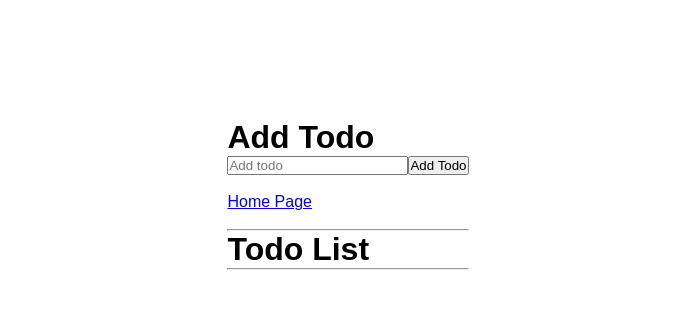
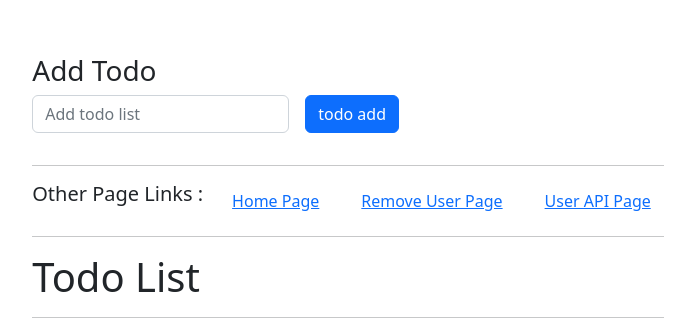
Before and after one commit to rathaur08/nextjs-reduxtookit-tut, a Next.js app: page /todolist in a window 1280 px wide. Shown: the part 206-536 px from the top of the page, without its empty margins (292-974 px from the left). Built offline with nearby package versions, Linux system fonts and the light colour scheme.

Commit message:
Ui Update all pages

```diff
--- a/src/app/layout.js
+++ b/src/app/layout.js
@@ -9,10 +9,15 @@ export const metadata = {
 export default function RootLayout({ children }) {
   return (
     <html lang="en">
+      <link href="https://cdn.jsdelivr.net/npm/bootstrap@5.2.3/dist/css/bootstrap.min.css" rel="stylesheet" integrity="sha384-rbsA2VBKQhggwzxH7pPCaAqO46MgnOM80zW1RWuH61DGLwZJEdK2Kadq2F9CUG65" crossorigin="anonymous" />
       <body>
+
         <Providers>
           {children}
         </Providers>
+
+        <script src="https://cdn.jsdelivr.net/npm/@popperjs/core@2.11.6/dist/umd/popper.min.js" integrity="sha384-oBqDVmMz9ATKxIep9tiCxS/Z9fNfEXiDAYTujMAeBAsjFuCZSmKbSSUnQlmh/jp3" crossorigin="anonymous"></script>
+        <script src="https://cdn.jsdelivr.net/npm/bootstrap@5.2.3/dist/js/bootstrap.min.js" integrity="sha384-cuYeSxntonz0PPNlHhBs68uyIAVpIIOZZ5JqeqvYYIcEL727kskC66kF92t6Xl2V" crossorigin="anonymous"></script>
       </body>
     </html>
   );
--- a/src/app/todolist/page.js
+++ b/src/app/todolist/page.js
@@ -21,14 +21,31 @@ const TodoList = () => {
     <div className={styles.page}>
       <main className={styles.main}>
         <div>
-          {/* todolist */}
-          <h1>Add Todo</h1>
-          <input type='text' onChange={(e) => setTodo(e.target.value)} placeholder='Add todo' />
-          {/* <button onClick={(() => dispatch(addTodos(todo)))} className='' type='button'>todo add</button> */}
-          <button onClick={userDispatch} className='' type='button'>Add Todo</button>
-          <br /><br />
-          <Link href='/'>Home Page</Link>
-          <br /><br />
+          <h3>Add Todo</h3>
+          <form class="row g-3">
+            <div class="col-auto">
+              <input type='text' class="form-control" onChange={(e) => setTodo(e.target.value)} placeholder='Add todo list' />
+            </div>
+            <div class="col-auto">
+              <button onClick={(() => dispatch(addTodos(todo)))} className='btn btn-primary mb-3' type='button'>todo add</button>
+              {/* <button onClick={userDispatch} className='btn btn-primary mb-3' type='button'>Add Todo</button> */}
+            </div>
+          </form>
+          <hr />
+          <div class="row g-3">
+            <div class="col-auto">
+              <h5>Other Page Links : </h5>
+            </div>
+            <div class="col-auto">
+              <Link className='btn btn-link' href='/'>Home Page</Link>
+            </div>
+            <div class="col-auto">
+              <Link className='btn btn-link' href='/removeuser'>Remove User Page</Link>
+            </div>
+            <div class="col-auto">
+              <Link className='btn btn-link' href='/apiusers'>User API Page</Link>
+            </div>
+          </div>
           <hr />
           <h1>Todo List</h1>
           <hr />
@@ -36,10 +53,10 @@ const TodoList = () => {
             todoData.map((item) => {
               return (
                 <div key={item.id}>
-                  <h1>
-                    {item.name}
-                    <button onClick={() => dispatch(removeUser(item.id))} className='' type='button'>Remove User</button>
-                  </h1>
+                  <div className="d-flex justify-content-between mb-2">
+                    <h6>{item.name}</h6>
+                    <button className='btn btn-danger ms-3' onClick={() => dispatch(removeUser(item.id))} type='button'>X</button>
+                  </div>
                 </div>
               );
             })
```
Also changed, not shown: src/app/apiusers/page.js (+5 -6 lines), src/app/components/AddUser.js (+24 -11 lines), src/app/components/DisplayUser.js (+4 -4 lines), src/app/page.js (+0 -13 lines), src/app/removeuser/page.js (+7 -7 lines).
